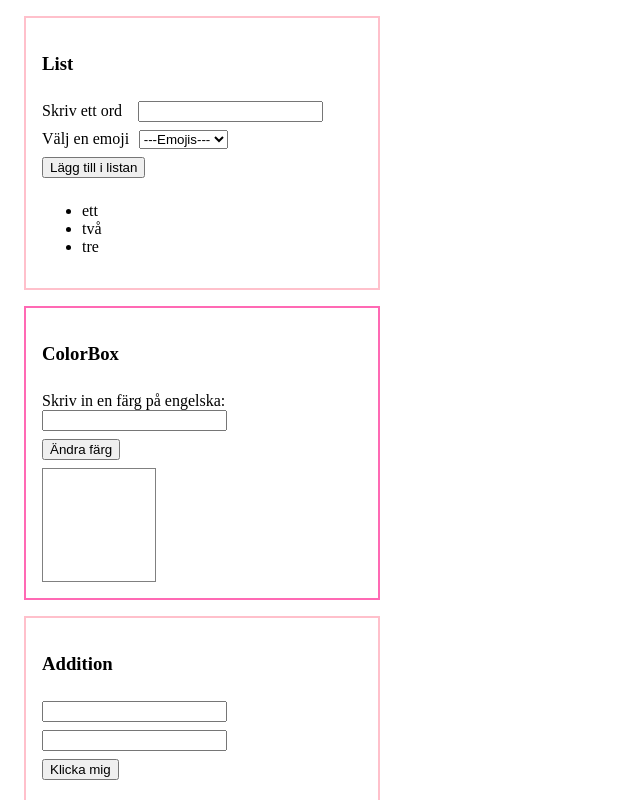
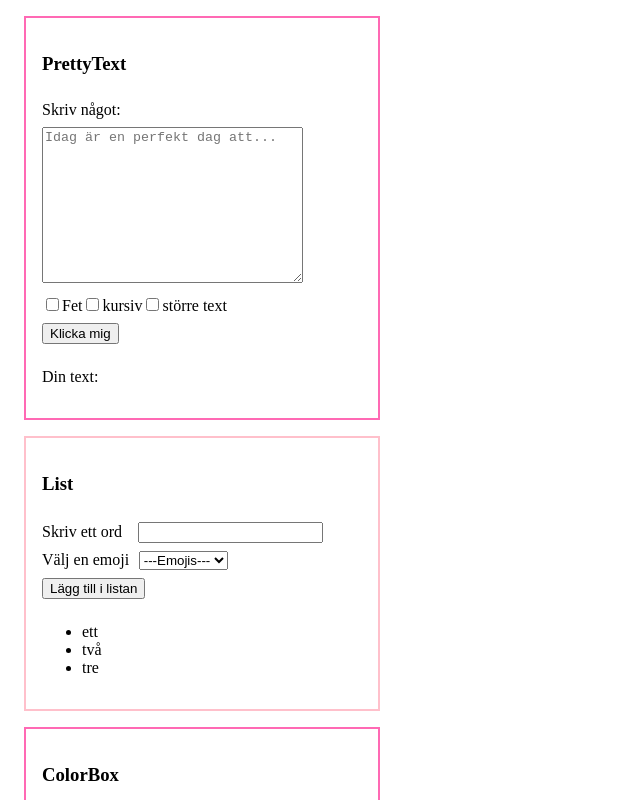
Before and after one commit to naathaliie/SECOND-kod-kata-TS, a React (Vite) app: page / in a window 1280 px wide. Shown: the top 800 px of the page, without its empty margins (0-640 px from the left). Built offline with nearby package versions, Linux system fonts and the light colour scheme.

Commit message:
PrettyText, step one

```diff
--- a/src/Addition.tsx
+++ b/src/Addition.tsx
@@ -17,7 +17,7 @@ const Addition = () => {
   const [result, setResult] = useState(0);
   const [inputOne, setInputOne] = useState("");
   const [inputTwo, setInputTwo] = useState("");
-  const inputRef = useRef(null);
+  const inputRef = useRef<HTMLInputElement>(null);
 
   const handleOnClick = () => {
     if (inputOne !== "" && inputTwo !== "") {
@@ -26,7 +26,7 @@ const Addition = () => {
       setInputOne("");
       setInputTwo("");
 
-      inputRef.current.focus(); //FRÅGA NIKLAS
+      inputRef.current?.focus(); //FRÅGA NIKLAS
     } else {
       alert("skriv in en siffra i båda fälten, tack!");
     }
--- a/src/App.css
+++ b/src/App.css
@@ -46,25 +46,32 @@
   display: flex;
   flex-direction: column;
   gap: 0.5rem;
-
     .allInputs{
       display: flex;
       flex-direction: column;
       gap: 0.5rem;
-
         .inputListDiv{
           input{
             margin-left: 1rem;
           }
         }
-
         .emojisDiv{
           select{
             margin-left: 0.6rem;
           }
-
         }
     }
+}
+
+.prettyTextDiv{
+  height: auto;
+  width: 20rem;
+  border: solid hotpink 2px;
+  margin: 1rem;
+  padding: 1rem;
+  display: flex;
+  flex-direction: column;
+  gap: 0.5rem;
 
 
 }
--- a/src/App.tsx
+++ b/src/App.tsx
@@ -3,10 +3,12 @@ import "./App.css";
 import ChangeText from "./ChangeText";
 import ColorBox from "./ColorBox";
 import List from "./List";
+import PrettyText from "./PrettyText/PrettyText";
 
 function App() {
   return (
     <>
+      <PrettyText />
       <List />
       <ColorBox />
       <Addition />
--- /dev/null
+++ b/src/PrettyText/PrettyText.tsx
@@ -0,0 +1,60 @@
+/* Skapa komponenten PrettyText som har: textfält, kryssrutor,
+knapp och p-tagg. Kryssrutorna har olika val: fet stil, kursiv
+och textstorlek större (dvs ett kryssalternativ som sätter
+textstorleken till en större storlek). Användaren skriver
+en text och klickar i sina val sen klickar på knappen.
+Då visas texten ifrån textfältet i p-taggen och valen i
+kryssrutorna formaterar texten. */
+
+import { useRef, useState } from "react";
+
+const PrettyText = () => {
+  //input text från start skall vara tom
+  //skriva något som vi ska samla in från input
+  //vid knapptryck skall input tömmas ochh text skall visas i p-tagg
+  const inputRef = useRef<HTMLTextAreaElement>(null);
+  const [displayText, setDisplayText] = useState("");
+
+  const handleOnClick = () => {
+    if (inputRef.current) {
+      setDisplayText(inputRef.current.value);
+      inputRef.current.value = ""; // rensar textarea-fältet
+      inputRef.current.focus(); // sätter tillbaka fokus på textarea-fältet
+    }
+  };
+
+  return (
+    <div className="prettyTextDiv">
+      <h3>PrettyText</h3>
+      <label htmlFor="textArea">Skriv något:</label>
+      <div>
+        <textarea
+          ref={inputRef}
+          name="textArea"
+          id="textArea"
+          cols={30}
+          rows={10}
+          placeholder="Idag är en perfekt dag att..."
+        ></textarea>
+      </div>
+      <div className="checkboxes">
+        <input type="checkbox" id="fet" name="fet" />
+        <label htmlFor="fet">Fet</label>
+
+        <input type="checkbox" id="kursiv" name="kursiv" />
+        <label htmlFor="kursiv">kursiv</label>
+
+        <input type="checkbox" id="biggerText" name="biggerText" />
+        <label htmlFor="biggerText">större text</label>
+      </div>
+      <div>
+        <button onClick={handleOnClick}>Klicka mig</button>
+      </div>
+      <div>
+        <p>Din text: {displayText}</p>
+      </div>
+    </div>
+  );
+};
+
+export default PrettyText;
```
